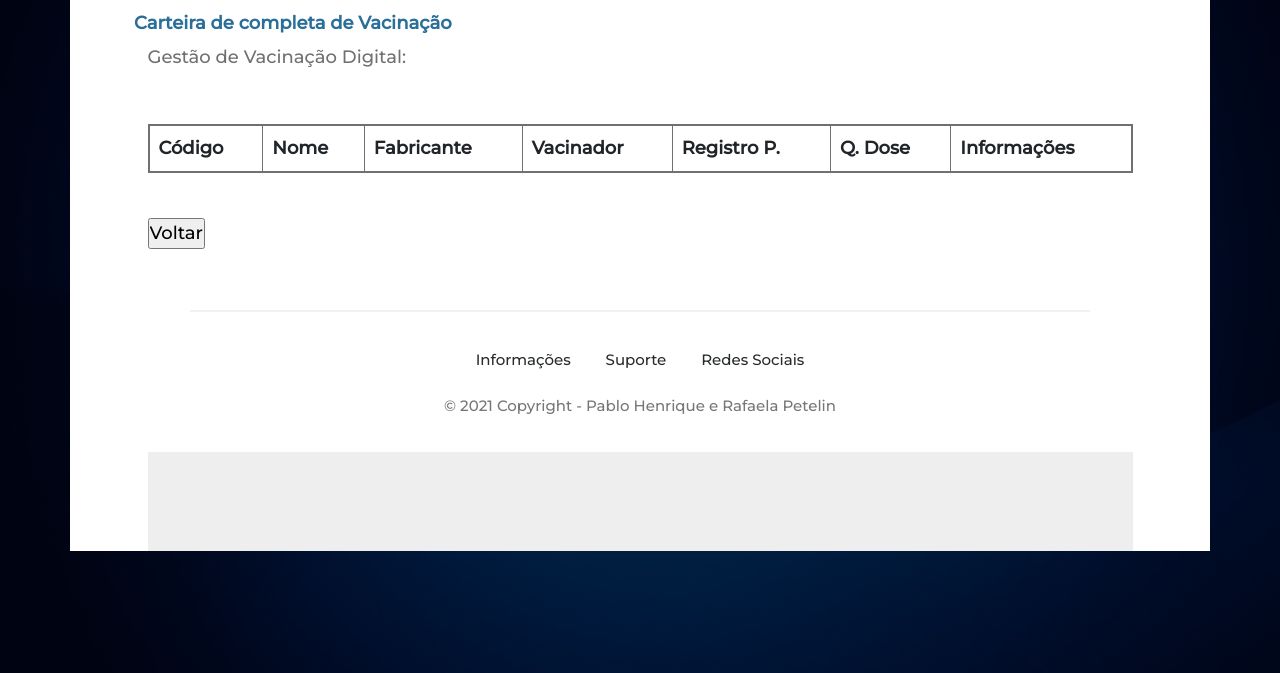
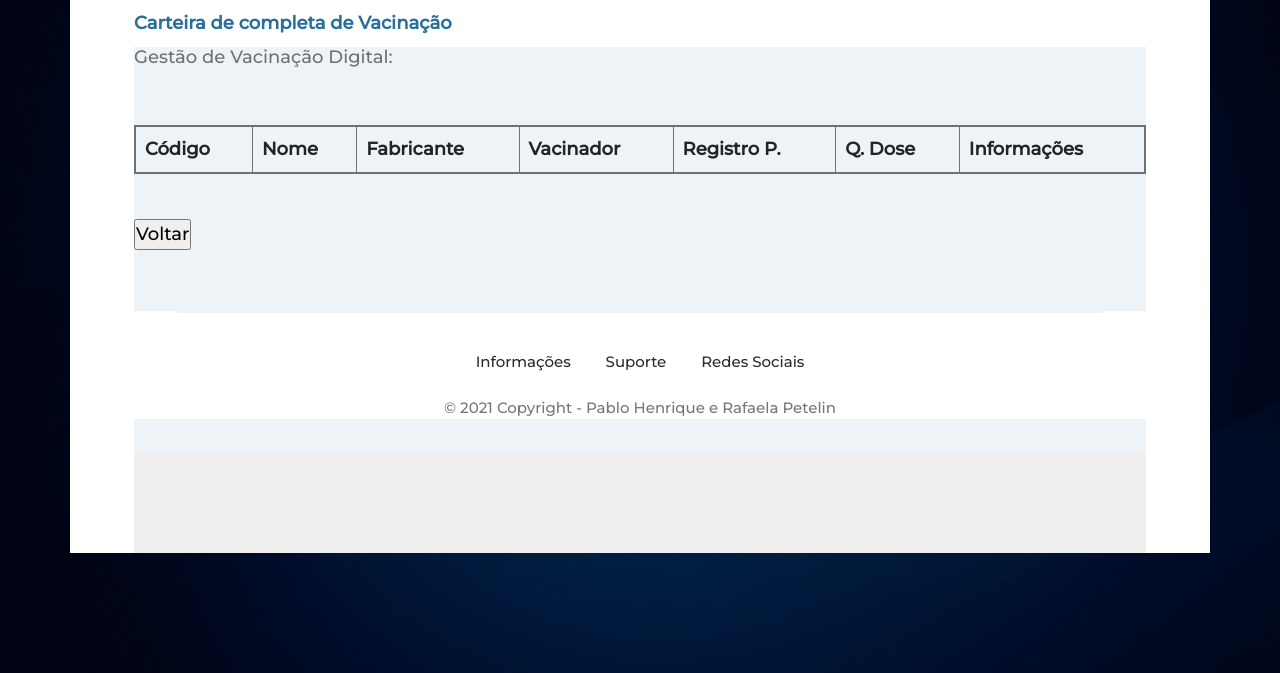
Before and after one commit to PabloH01/GestaoVacina_FerramentaDigital, a PHP site: page /backend_sistema/estruturalogin/user/vacCompleta.php in a window 1280 px wide. Shown: the part 127-800 px from the top of the page. Run offline with PHP 8.4, Linux system fonts and the light colour scheme; a user stored in the database is signed in; data comes from the database, SQL or seed files in the repository; lists and menus that the app fills with data are empty; some libraries are stand-ins or nearby versions.

Commit message:
V:7.5.2 FundoAzul

```diff
--- a/backend_sistema/estruturalogin/user/vacCompleta.php
+++ b/backend_sistema/estruturalogin/user/vacCompleta.php
@@ -79,8 +79,7 @@
             <div class='container not'>
                 <!-- Nav Bar -->
                 <h3><strong>Carteira de completa de Vacinação</strong></h3>
-                <div class='container'>
-                <body class='azul'>
+                <div class='azul'>
                     <h3 class='cinza'>Gestão de Vacinação Digital:</h3><br>
                     <table class='table table-bordered'>
                     <thead>
@@ -107,7 +106,6 @@
                 echo "<td align = 'center'>". $dados['data_vac'] . "</td>";
                 echo "</tr>";
                 echo "</tbody>";
-                echo "</body>";
                 echo "</div>";
             echo "</div>";
         echo "</div>";
```
